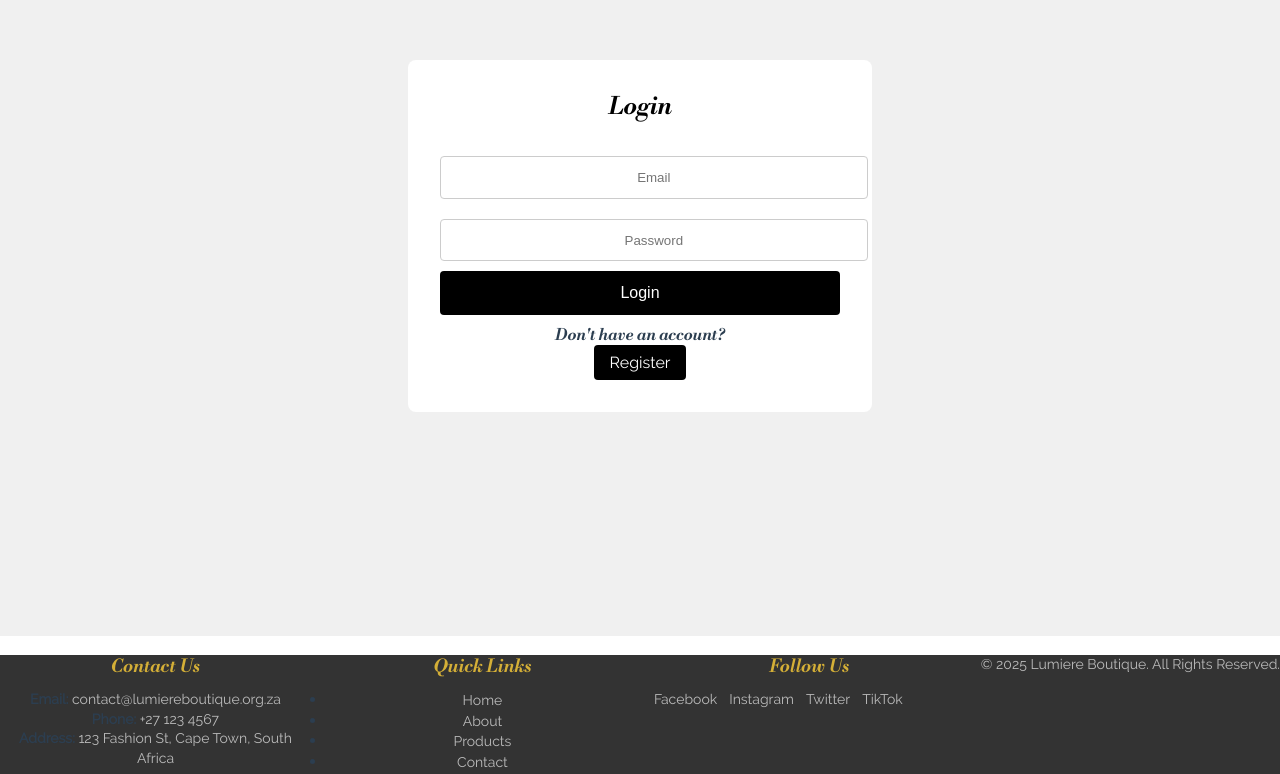
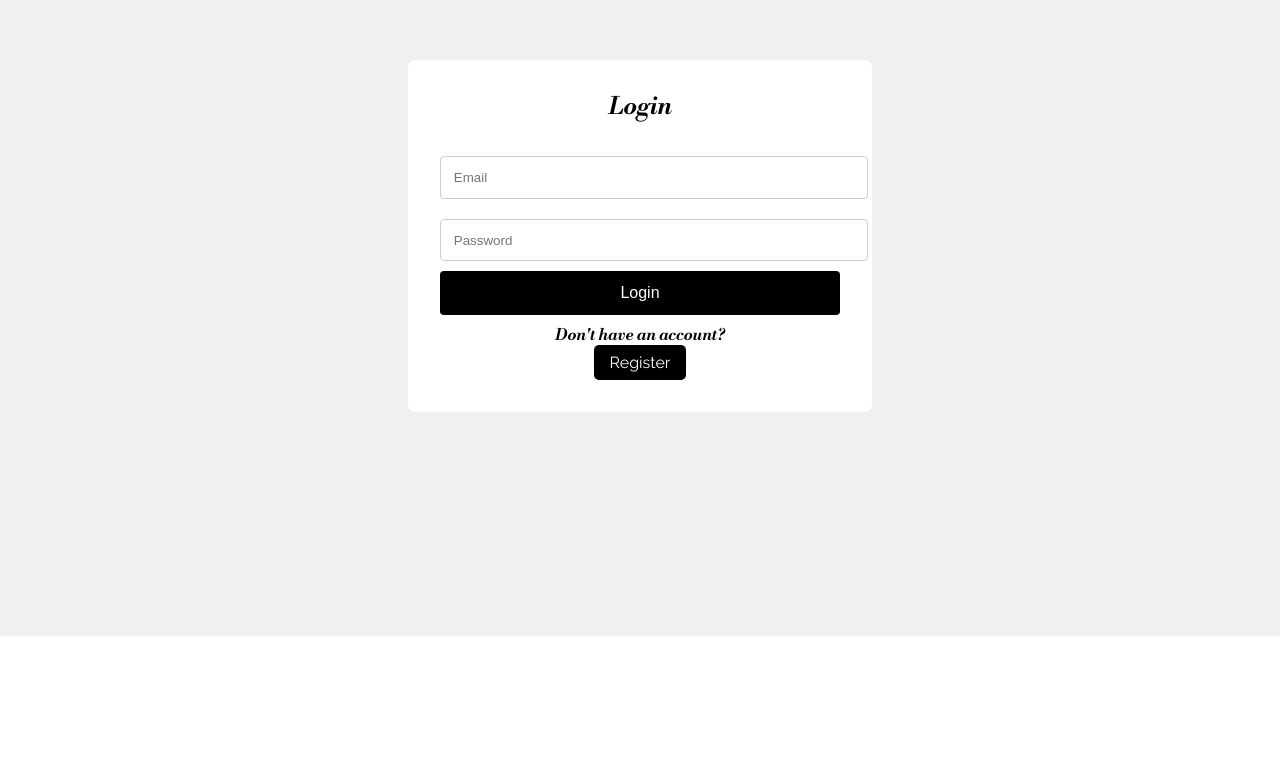
Before and after one commit to luthandodake10111/Lumiere_Boutique_e-Commerce_Module-3, a Vue app: page /Login in a window 1280 px wide. Shown: the part 164-938 px from the top of the page. After the commit the page ends 819 px from the top, so only its background shows below. Built offline with nearby package versions, Linux system fonts and the light colour scheme.

Commit message:
created product model

```diff
--- a/src/components/ProductCard.vue
+++ b/src/components/ProductCard.vue
@@ -1,12 +1,11 @@
 <template>
-  <!-- Product Cards -->
   <div class="product-page">
     <div class="product-list">
       <div
         v-for="product in products"
         :key="product.id"
         class="product-card"
-        @click="goToProductDetails(product.id)"
+        @click="openModal(product.id)"
       >
         <div class="product-image" :style="{ backgroundImage: 'url(' + product.image_url + ')' }">
           <div class="product-info">
@@ -16,16 +15,30 @@
         </div>
       </div>
     </div>
+
+    <!-- Include Product Detail Modal -->
+    <ProductDetail
+      v-if="showModal"
+      :productId="selectedProductId"
+      :showModal="showModal"
+      @close="closeModal"
+    />
   </div>
 </template>
 
 <script>
 import axios from "axios";
+import ProductDetail from "@/components/ProductDetail.vue";
 
 export default {
+  components: {
+    ProductDetail,
+  },
   data() {
     return {
-      products: []
+      products: [],
+      showModal: false,
+      selectedProductId: null,
     };
   },
 
@@ -43,14 +56,27 @@ export default {
   },
 
   methods: {
-    goToProductDetails(productId) {
-      this.$router.push({ name: 'ProductDetails', params: { id: productId } });
+    openModal(productId) {
+      this.selectedProductId = productId;
+      this.showModal = true;
+    },
+    closeModal() {
+      this.showModal = false;
+      this.selectedProductId = null;
     }
   }
 };
 </script>
 
+
 <style scoped>
+  .card {
+    border-radius: 15px;
+    transition: transform 0.3s ease-in-out;
+  }
+  .card:hover {
+    transform: scale(1.05);
+  }
 .product-page {
   display: flex;
   flex-direction: column;
--- a/src/components/loading.vue
+++ b/src/components/loading.vue
@@ -22,7 +22,7 @@
       return {
         products: [],
         error: false,
-        loading: true, // Adding loading state
+        loading: true,
       };
     },
     async mounted() {
--- a/src/router/index.js
+++ b/src/router/index.js
@@ -31,7 +31,7 @@ const routes = [
   },
   {
     path: '/product/:id',
-    name: 'ProductDetail',
+    name: 'product-detail',
     component: ProductDetail,
     props: true,
   },
--- a/src/store/index.js
+++ b/src/store/index.js
@@ -23,7 +23,11 @@ export default createStore({
     },
     setProducts(state, products) {
       state.products = products;
-  }
+  },
+  singleProduct(state, product) {
+    state.product = product;
+},
+
   },
   actions: {
 
@@ -81,8 +85,18 @@ async fetchProducts({ commit }) {
         console.error(error);
         alert('Login failed');
       }
-    }
-  },
+    },
+
+    async singleProduct({ commit }) {
+      try {
+        const response = await fetch('http://localhost:3000/products');
+        const data = await response.json();
+        commit('singleProduct', data);
+      } catch (error) {
+        console.error('Error fetching products:', error);
+      }
+  }
+},
   getters:{
     allProducts: (state) => state.products,
   }
--- a/src/views/Login.vue
+++ b/src/views/Login.vue
@@ -16,39 +16,6 @@
   </div>
     <br>
 
-
-        <footer class="footer">
-    <div class="footer-content">
-      <div class="footer-section">
-        <h3>Contact Us</h3>
-        <p><b>Email:</b> contact@lumiereboutique.org.za</p>
-        <p><b>Phone:</b> +27 123 4567</p>
-        <p><b>Address:</b> 123 Fashion St, Cape Town, South Africa</p>
-      </div>
-      <div class="footer-section">
-        <h3>Quick Links</h3>
-        <ul>
-          <li><router-link to="/">Home</router-link></li>
-          <li><router-link to="/about">About</router-link></li>
-          <li><router-link to="/ProductPage">Products</router-link></li>
-          <li><router-link to="/contact">Contact</router-link></li>
-          <li><router-link to="/Login">Login</router-link></li>
-        </ul>
-      </div>
-      <div class="footer-section">
-        <h3>Follow Us</h3>
-        <div class="social-media">
-          <a href="https://facebook.com" target="_blank" class="social-icon">Facebook</a>
-          <a href="https://instagram.com" target="_blank" class="social-icon">Instagram</a>
-          <a href="https://twitter.com" target="_blank" class="social-icon">Twitter</a>
-          <a href="https://www.tiktok.com" target="_blank" class="social-icon">TikTok</a>
-        </div>
-      </div>
-      <div class="bg-dark text-white text-center py-3 fixed-bottom">
-        <p>&copy; 2025 Lumiere Boutique. All Rights Reserved.</p>
-      </div>
-    </div>
-  </footer>
 </div>
 
 
@@ -82,124 +49,16 @@ export default {
 
 
 <style scoped>
-* {
-  -webkit-font-smoothing: antialiased;
-  -moz-osx-font-smoothing: grayscale;
-  text-align: center;
-  color: #2c3e50;
-}
-
-/* Navbar Base Styling */
-nav {
-  display: flex;
-  justify-content: space-between;
-  align-items: center;
-  padding: 0px;
-  background-color: #333333;
-  box-shadow: 0px 4px 6px rgba(0, 0, 0, 0.1);
-  color: #d4af37;
-  height: 155px;
-}
-
-.logo-container {
-  display: flex;
-  align-items: center;
-}
-
-.logo-img {
-  width: 150px;
-  height: auto;
-  margin-right: 10px;
-  border-radius: 95%;
-  transition: transform 0.5s ease;
-}
-
-.nav ul {
-  list-style: none;
-  display: flex;
-  gap: 1rem;
-  position: relative;
-}
-
-.nav a {
+.btn {
+  padding: 0.5rem 1rem;
+  background-color: black;
+  color: white;
+  border-radius: 5px;
   text-decoration: none;
-  color: #fff;
-  font-weight: 500;
-  padding: 25px 15px;
-  transition: color 0.3s ease;
-}
-
-/* Navbar Hover & Active Page Effect */
-.nav a:hover,
-.nav a.active {
-  color: gold !important;
-}
-
-/* Dropdown Styling */
-.dropdown {
-  position: relative;
-}
-
-/* Hidden Dropdown Menu */
-.dropdown-menu {
-  position: absolute;
-  background: #fff;
-  box-shadow: 0px 4px 6px rgba(0, 0, 0, 0.1);
-  list-style: none;
-  padding: 0.5rem 0;
-  top: 100%;
-  left: 0;
-  min-width: 150px;
-
-  /* Hidden by default */
-  opacity: 0;
-  visibility: hidden;
-  transform: translateY(-10px);
-  transition: opacity 0.3s ease, transform 0.3s ease;
-}
-
-/* Show dropdown on hover */
-.dropdown:hover .dropdown-menu {
-  opacity: 1;
-  visibility: visible;
-  transform: translateY(0);
-}
-
-/* Dropdown Menu Links */
-.dropdown-menu li {
-  padding: 10px 15px;
-  white-space: nowrap;
-}
-
-.dropdown-menu a {
-  color: #333;
-  display: block;
-  padding: 10px;
-  transition: background 0.3s ease, color 0.3s ease;
-}
-
-/* Hover Effect for Dropdown Links */
-.dropdown-menu a:hover {
-  background: gold;
-  color: white;
-}
-
-.hero {
-  text-align: center;
-  padding: 5rem 2rem;
-  background: linear-gradient(to right, #f8f9fa, #e0e0e0);
-  color: #2c3e50;
-
-}
-
-.btn {
-  padding: 0.75rem 1.5rem;
-  background-color: #2c3e50;  ;
+  display: inline-block;
   border: none;
-  border-radius: 5px;
   cursor: pointer;
   font-size: 1rem;
-  color: white;
 }
 
 .btn:hover {
@@ -229,6 +88,8 @@ body, html {
   text-align: center;
   max-width: 400px;
   width: 100%;
+  justify-content: center;
+
 }
 
 input {
@@ -266,18 +127,6 @@ button:hover {
   margin-top: 10px;
 }
 
-.btn {
-  padding: 0.5rem 1rem;
-  background-color: black;
-  color: white;
-  border-radius: 4px;
-  text-decoration: none;
-  display: inline-block;
-}
-
-.btn:hover {
-  background-color: #d4af37;
-}
 
 .register-link button {
   background-color: transparent;
@@ -288,98 +137,7 @@ button:hover {
   text-decoration: underline;
 }
 
-.card {
-  background: gold !important;
-  padding: 1.5rem;
-  margin: 2rem auto;
-  box-shadow: 0px 4px 6px rgba(0, 0, 0, 0.1);
-  border-radius: 8px;
-  max-width: 1200px;
-}
 
-.feature {
-  text-decoration: none;
-  color: inherit;
-  padding: 1.5rem;
-  background: #fff;
-  box-shadow: 0px 4px 6px rgba(0, 0, 0, 0.1);
-  border-radius: 8px;
-  transition: transform 0.3s ease, box-shadow 0.3s ease;
-  cursor: pointer;
-}
 
-.feature:hover {
-  transform: translateY(-5px);
-  box-shadow: 0px 6px 12px rgba(0, 0, 0, 0.15);
-}
 
-.feature h3 {
-  margin-bottom: 0.75rem;
-  font-size: 1.25rem;
-  font-weight: 600;
-}
-
-.feature p {
-  font-size: 1rem;
-  color: #777;
-}
-
-/* Footer Styles */
-.footer {
-  background-color: #333333;
-  color: white;
-}
-
-.footer-content {
-  display: flex;
-  justify-content: space-between;
-  gap: 16px;
-}
-
-.footer-section {
-  flex: 1;
-}
-
-.footer h3 {
-  font-size: 18px;
-  font-weight: 600;
-  margin-bottom: 12px;
-  color: #d4af37;
-}
-
-.footer p,
-.footer a {
-  font-size: 14px;
-  color: #bbb;
-  line-height: 1.4;
-}
-
-.footer a {
-  text-decoration: none;
-}
-
-.footer a:hover {
-  color: #d4af37;
-}
-
-.social-media {
-  display: flex;
-  gap: 12px;
-}
-
-.social-icon {
-  font-size: 16px;
-  color: #bbb;
-}
-
-.social-icon:hover {
-  color: #d4af37;
-}
-
-.footer-bottom {
-  text-align: center;
-  margin-top: 16px;
-  font-size: 14px;
-  color: #bbb;
-}
 </style>
--- a/src/views/ProductPage.vue
+++ b/src/views/ProductPage.vue
@@ -4,7 +4,7 @@
   <br><br><br>
   <h1>Explore Our Elegant Collection</h1>
 
-  <ProductCard />
+  <ProductCard :products="products" />
   <FooterPage />
 </template>
 
--- a/src/views/Register.vue
+++ b/src/views/Register.vue
@@ -12,16 +12,11 @@
       </form>
     </div>
   </div>
-
-  <FooterPage />
 </template>
 
 <script>
 import { mapActions } from 'vuex';
-import FooterPage from '@/components/FooterPage.vue';
-
 export default {
-  components: { FooterPage },
   data() {
     return {
       userData: {
```
Also changed, not shown: src/components/ProductDetail.vue (+84 -28 lines).
